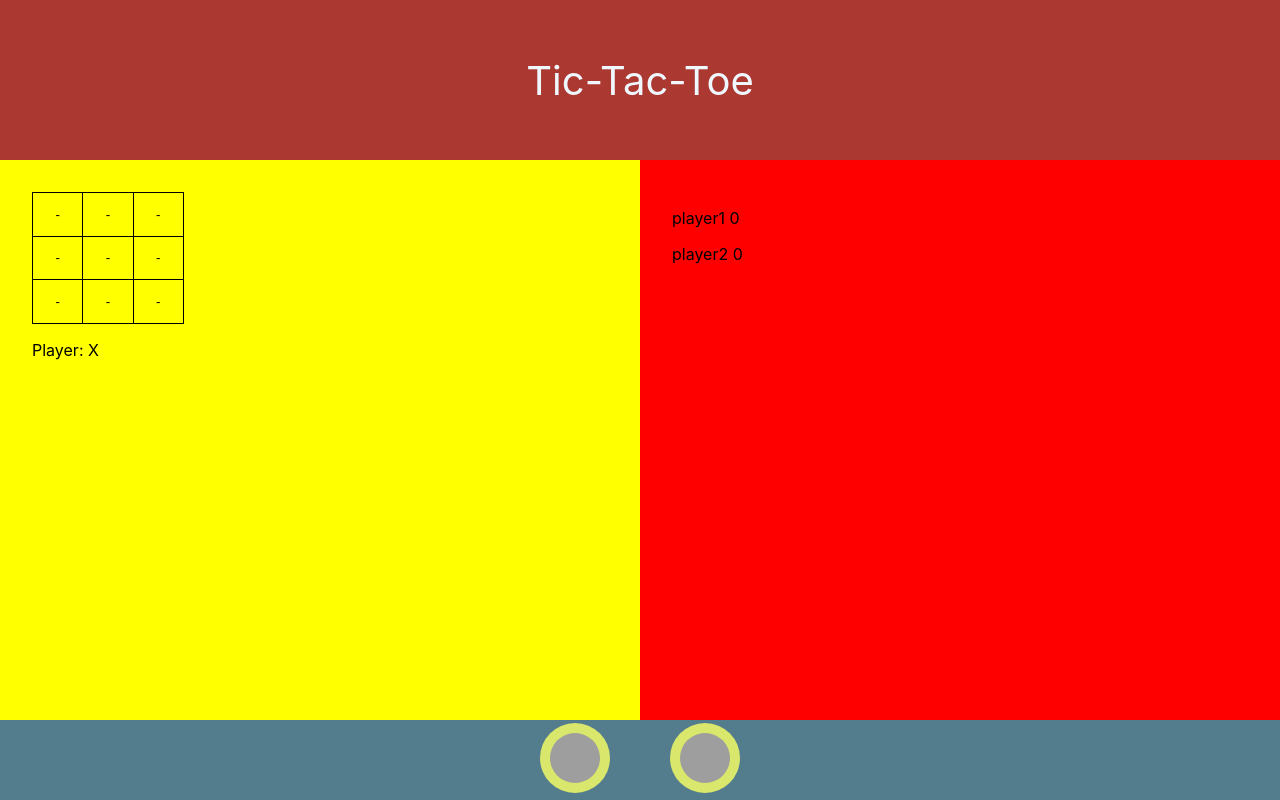
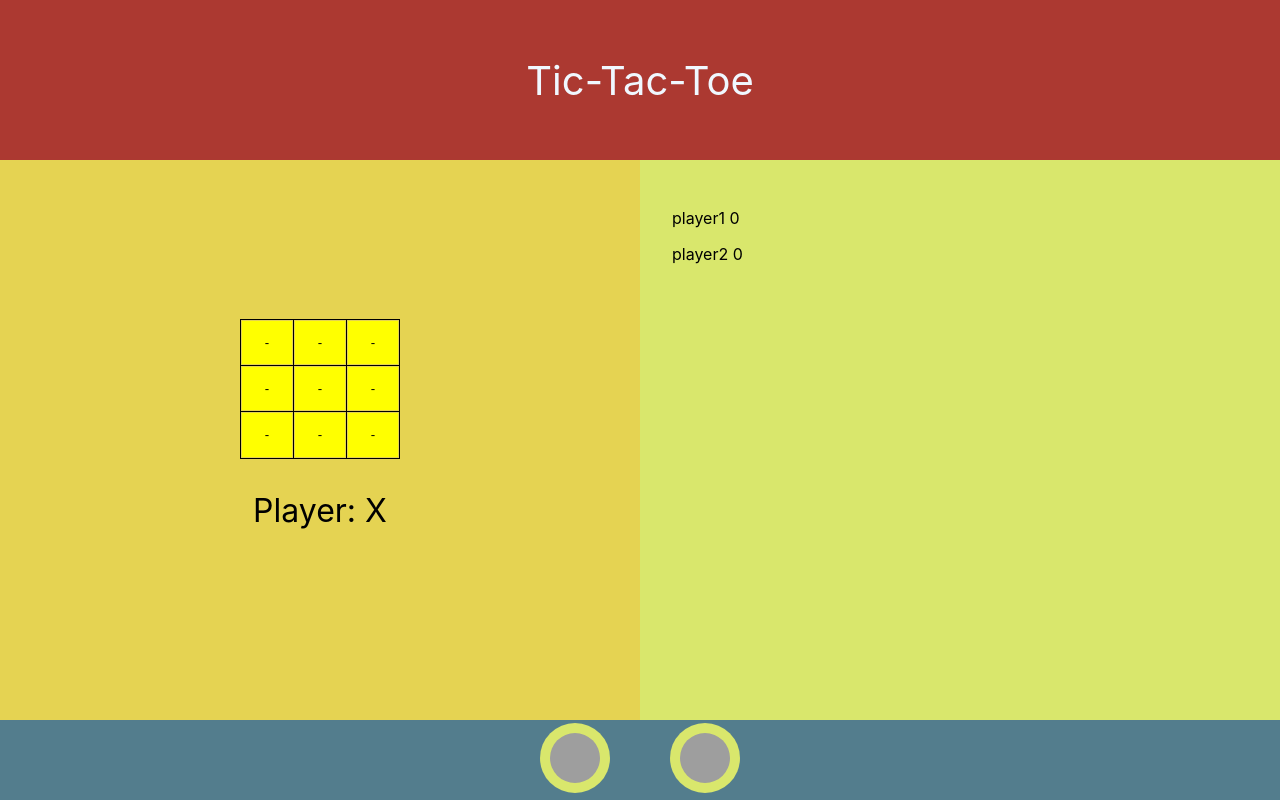
Before and after one commit to 2153749860/Tic-Tac-Toe-React, a React (Create React App) app: page / in a window 1280 px wide. Built offline with nearby package versions, Linux system fonts and the light colour scheme; grey boxes are pictures that could not be loaded; the HTML template or start-up script is replaced by a standard one.

Commit message:
styled game complete

```diff
--- a/src/Components/Game/Game.css
+++ b/src/Components/Game/Game.css
@@ -1,18 +1,26 @@
-.game-container{
+.game-container {
   grid-area: g;
-    background-color: yellow;
-    padding-left: 5%;
-    padding-top: 5%;
+  background-color: #e5d352;
+
+  display: flex;
+  flex-direction: column;
+  align-items: center;
+  justify-content: center;
 }
 
-.game-container table, td{
+.game-container p {
+  font-size: 200%;
+}
+
+.game-container table,
+td {
   width: 25%;
   height: 25%;
   border: 1px solid black;
   border-collapse: collapse;
 }
 
-button{
+button {
   width: 100%;
   height: 100%;
   border: none;
@@ -20,5 +28,4 @@ button{
   margin: 0;
   padding: 0;
   background-color: yellow;
-
 }
--- a/src/Components/Info/Info.css
+++ b/src/Components/Info/Info.css
@@ -1,6 +1,6 @@
-.info-container{
-    grid-area: i;
-    background-color: red;
-    padding-left: 5%;
-    padding-top: 5%;
+.info-container {
+  grid-area: i;
+  background-color: #d9e76c;
+  padding-left: 5%;
+  padding-top: 5%;
 }
```
Lines whose indentation alone changed are shown as unchanged.
